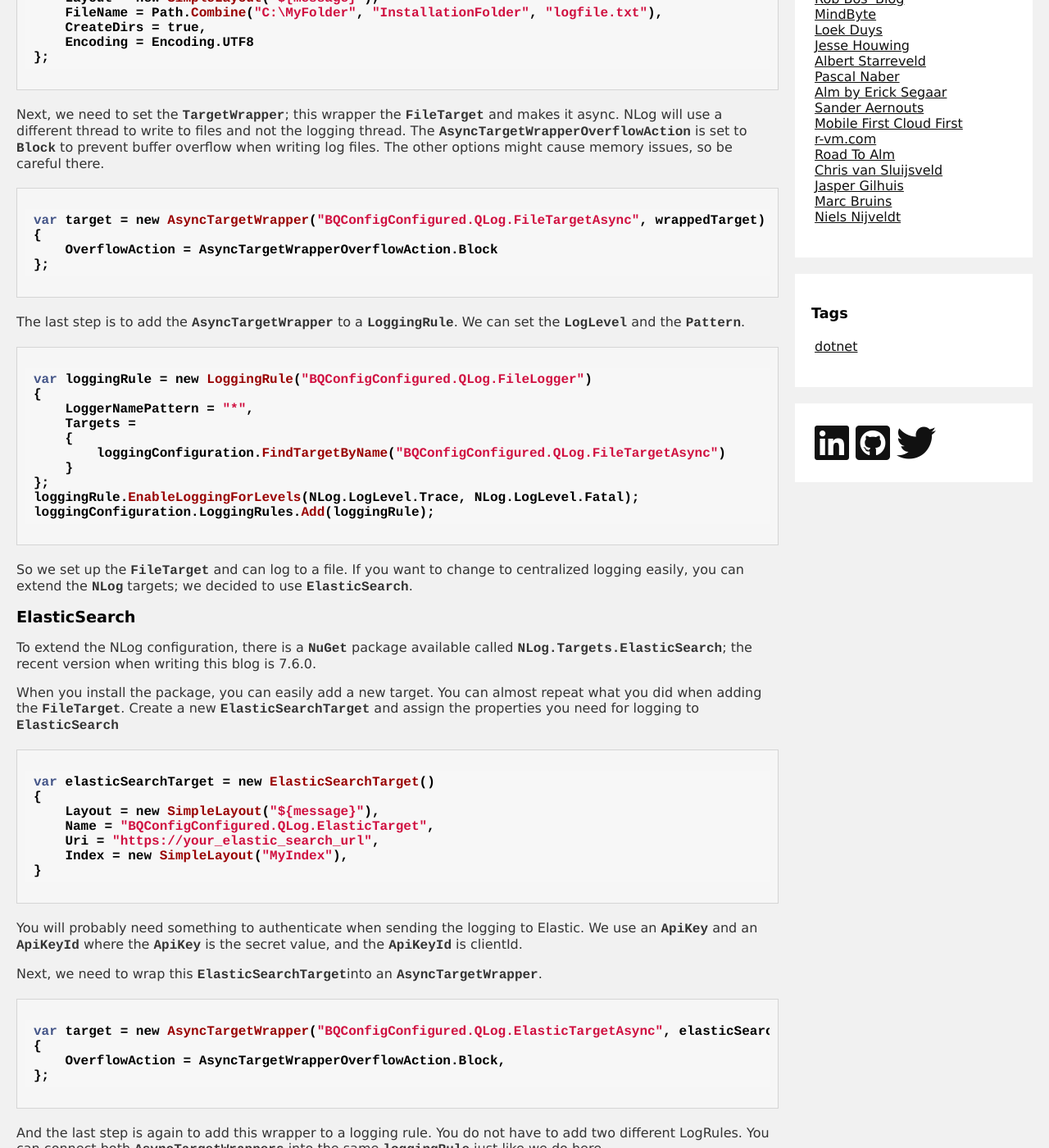
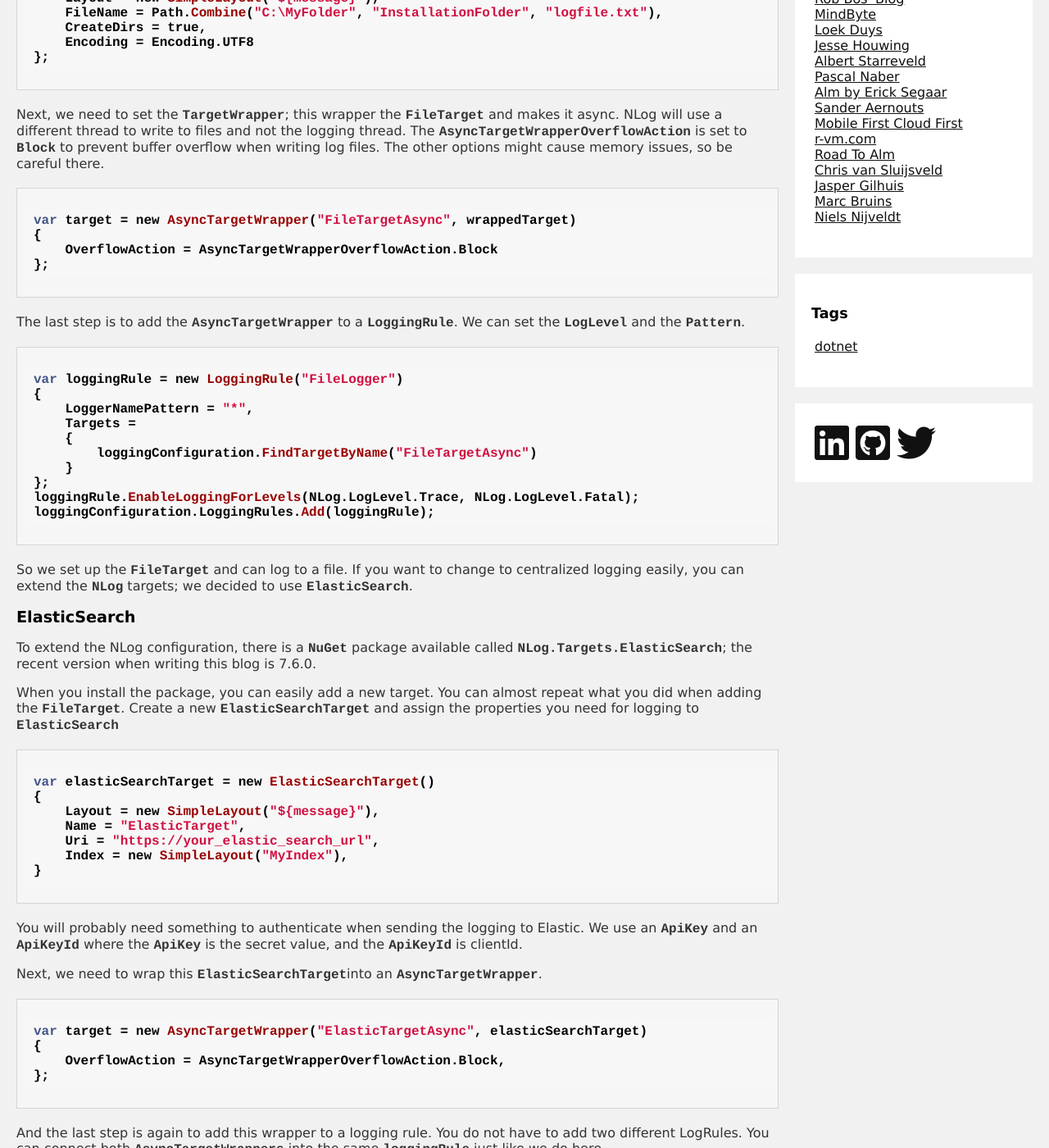
Before and after one commit to arjanvanbekkum/arjanvanbekkum.github.io, a Jekyll site: the page built from _posts/2022-01-05-Using-ElasticSearch-With-NLog.md, in a window 1280 px wide and 1400 px high, scrolled down 920 px. Shown: the whole window at 82% size. Built offline with Jekyll 4.4.1, drawn with Linux system fonts in a browser that asks for light colours; some of the changed text lies outside the part shown.

Commit message:
update elasticsearch blog

````diff
--- a/_posts/2022-01-05-Using-ElasticSearch-With-NLog.md
+++ b/_posts/2022-01-05-Using-ElasticSearch-With-NLog.md
@@ -16,7 +16,7 @@ When using NLog, you need to configure a `Target`; that target needs to be wrapp
 Let's take a quick look at the `FileTarget` configuration, here we set the `Layout`, the `FileName`, and some other properties to create the files. The `SimpleLayout` we set here is just the `message` we send in when logging.
 
 ```csharp
-var wrappedTarget = new FileTarget("BQConfigConfigured.QLog.FileTarget")
+var wrappedTarget = new FileTarget("FileTarget")
 {
     Layout = new SimpleLayout("${message}"),
     FileName = Path.Combine("C:\MyFolder", "InstallationFolder", "logfile.txt"),
@@ -27,7 +27,7 @@ var wrappedTarget = new FileTarget("BQConfigConfigured.QLog.FileTarget")
 Next, we need to set the `TargetWrapper`; this wrapper the `FileTarget` and makes it async. NLog will use a different thread to write to files and not the logging thread. The `AsyncTargetWrapperOverflowAction` is set to `Block` to prevent buffer overflow when writing log files. The other options might cause memory issues, so be careful there.
 
 ```csharp
-var target = new AsyncTargetWrapper("BQConfigConfigured.QLog.FileTargetAsync", wrappedTarget)
+var target = new AsyncTargetWrapper("FileTargetAsync", wrappedTarget)
 {
     OverflowAction = AsyncTargetWrapperOverflowAction.Block
 };
@@ -36,12 +36,12 @@ var target = new AsyncTargetWrapper("BQConfigConfigured.QLog.FileTargetAsync", w
 The last step is to add the `AsyncTargetWrapper` to a `LoggingRule`. We can set the `LogLevel` and the `Pattern`.
 
 ```csharp
-var loggingRule = new LoggingRule("BQConfigConfigured.QLog.FileLogger")
+var loggingRule = new LoggingRule("FileLogger")
 {
     LoggerNamePattern = "*",
     Targets =
     {
-        loggingConfiguration.FindTargetByName("BQConfigConfigured.QLog.FileTargetAsync")
+        loggingConfiguration.FindTargetByName("FileTargetAsync")
     }
 };
 loggingRule.EnableLoggingForLevels(NLog.LogLevel.Trace, NLog.LogLevel.Fatal);
@@ -60,7 +60,7 @@ When you install the package, you can easily add a new target. You can almost re
 var elasticSearchTarget = new ElasticSearchTarget()
 {
     Layout = new SimpleLayout("${message}"),
-    Name = "BQConfigConfigured.QLog.ElasticTarget",
+    Name = "ElasticTarget",
     Uri = "https://your_elastic_search_url",
     Index = new SimpleLayout("MyIndex"),
 }
@@ -71,7 +71,7 @@ You will probably need something to authenticate when sending the logging to Ela
 Next, we need to wrap this `ElasticSearchTarget`into an `AsyncTargetWrapper`.
 
 ```csharp
-var target = new AsyncTargetWrapper("BQConfigConfigured.QLog.ElasticTargetAsync", elasticSearchTarget)
+var target = new AsyncTargetWrapper("ElasticTargetAsync", elasticSearchTarget)
 {
     OverflowAction = AsyncTargetWrapperOverflowAction.Block,
 };
@@ -80,13 +80,13 @@ var target = new AsyncTargetWrapper("BQConfigConfigured.QLog.ElasticTargetAsync"
 And the last step is again to add this wrapper to a logging rule. You do not have to add two different LogRules. You can connect both `AsyncTargetWrappers` into the same `loggingRule` just like we do here.
 
 ```csharp
-var loggingRuleElastic = new LoggingRule("BQConfigConfigured.QLog.Logger")
+var loggingRuleElastic = new LoggingRule("Logger")
 {
     LoggerNamePattern = "*",
     Targets =
         {
-            loggingConfiguration.FindTargetByName("BQConfigConfigured.QLog.ElasticTargetAsync"),
-            loggingConfiguration.FindTargetByName("BQConfigConfigured.QLog.FileTargetAsync")
+            loggingConfiguration.FindTargetByName("ElasticTargetAsync"),
+            loggingConfiguration.FindTargetByName("FileTargetAsync")
         }
 };
 loggingRuleElastic.EnableLoggingForLevels(NLog.LogLevel.Debug, NLog.LogLevel.Fatal);
````
